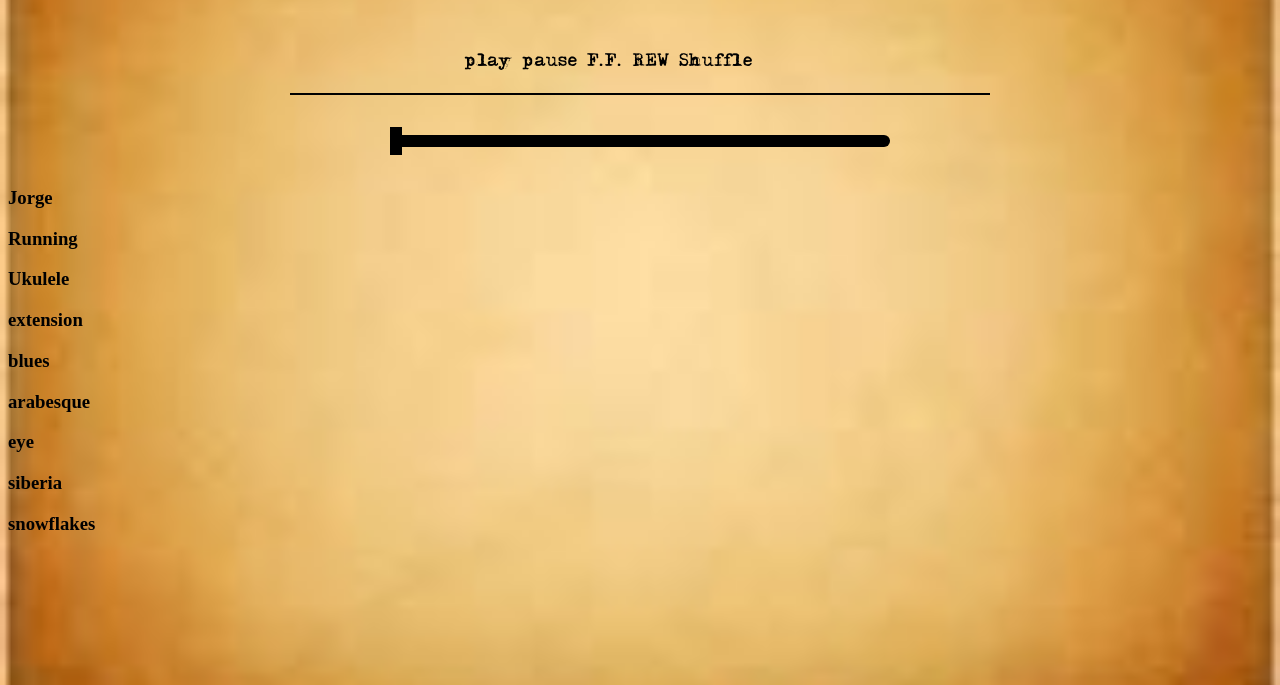
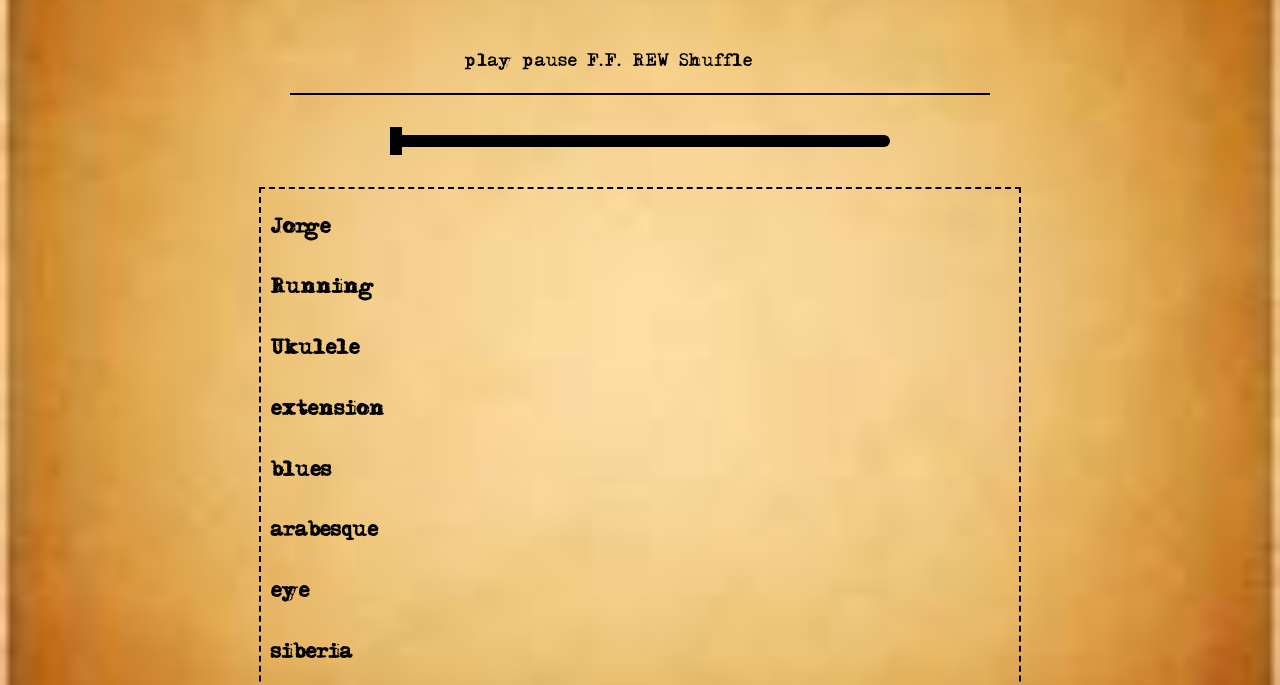
Before and after one commit to OggiDanailov/Lt.-Schmidt, a plain HTML site: page music2.html in a window 1280 px wide. Shown: the part 115-800 px from the top of the page. Drawn offline with nearby package versions, Linux system fonts and the light colour scheme.

Commit message:
playhead fixed from list of songs

```diff
--- a/css/music2.css
+++ b/css/music2.css
@@ -53,6 +53,18 @@ html {
 	background-color: black;
 	position: absolute;
 }
+h3 {
+	font-family: Adler;
+	padding: 10px;
+}
+
+#songList {
+	border: 2px dashed;
+	width: 60%;
+	height: 700px;
+	margin: 0 auto;
+
+}
 
 
 
--- a/js/music.js
+++ b/js/music.js
@@ -32,7 +32,7 @@ $(document).ready(function() {
   for (i=0;i<songs.length;i++) {
     var song = document.createElement("h3");
     song.innerText = songs[i].name;
-    songList.parentNode.insertBefore(song, songList);
+    songList.appendChild(song, songList);
   }
   songStrings = [];
   var songNames = $("h3");
@@ -45,6 +45,7 @@ $(document).ready(function() {
   $("h3").click(function() {
     currentSong = songStrings.indexOf(this.innerText);
     jukebox.play();
+    jukebox.timeLineRepresentation()
   })
 })
 
```
Also changed, not shown: music2.html (+3 -0 lines).
